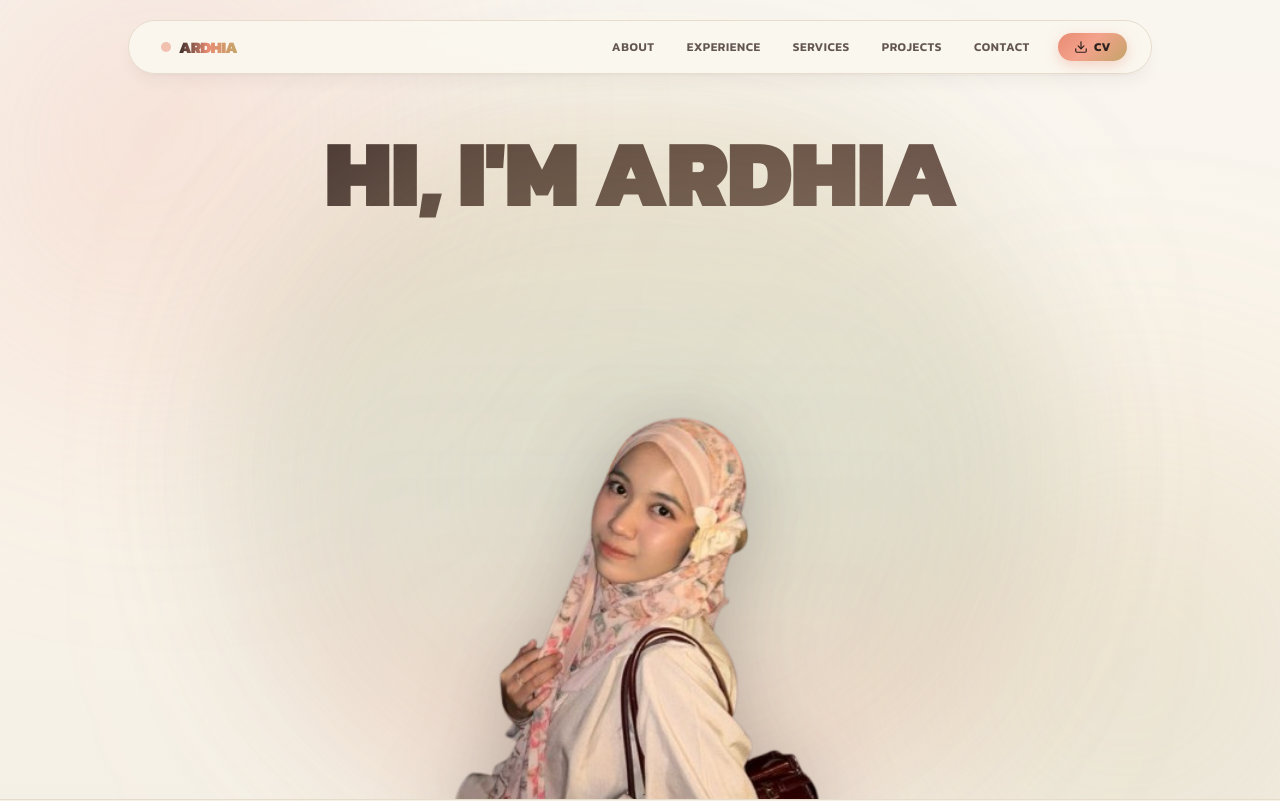
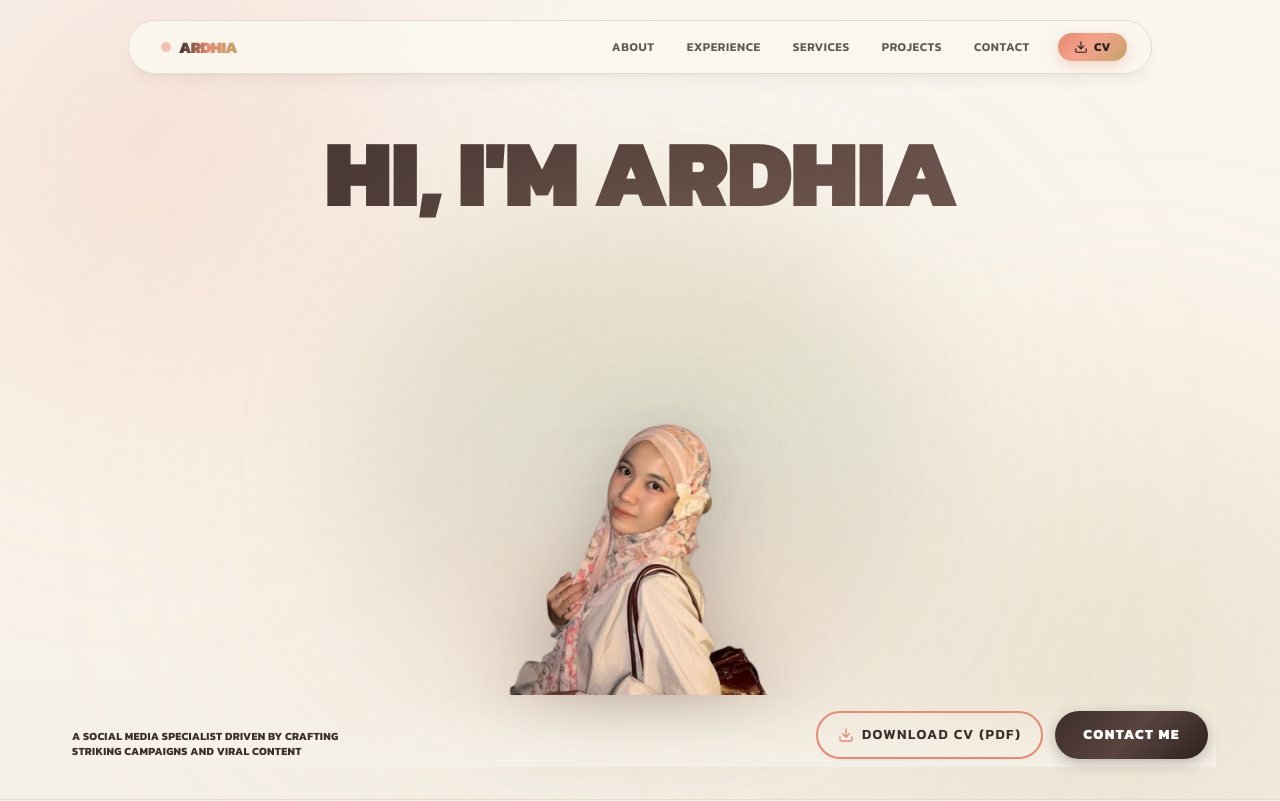
Before and after one commit to Braneee/portofolio-ardhia, a Next.js app: page / in a window 1280 px wide. Shown: the top 801 px of the page. Built offline with nearby package versions, Linux system fonts and the light colour scheme.

Commit message:
fix: radically separate desktop and mobile nodes to prevent all layout/cropping bugs

```diff
--- a/src/components/sections/HeroSection.tsx
+++ b/src/components/sections/HeroSection.tsx
@@ -105,19 +105,16 @@ export function HeroSection() {
         </FadeIn>
       </div>
 
+      {/* --- DESKTOP LAYOUT --- */}
       {/* Spacer to push bottom bar down on desktop */}
       <div className="hidden sm:block flex-1" />
 
-      {/* Centered Person Cutout */}
-      {/* On desktop: absolute at bottom (out of flow, bottom bar overlaps). On mobile: relative flex-1 (in flow, pushes bottom bar down). */}
-      <div className="relative flex-1 sm:absolute sm:bottom-0 sm:left-1/2 sm:-translate-x-1/2 z-10 flex items-end justify-center w-full pointer-events-none">
-        <FadeIn delay={0.4} y={20} className="flex items-end justify-center w-full">
+      {/* Desktop Image: absolute at the bottom. It renders ON TOP of the static bottom bar, letting transparent edges overlap gracefully. */}
+      <div className="hidden sm:flex absolute bottom-0 left-1/2 -translate-x-1/2 z-10 items-end justify-center w-full pointer-events-none">
+        <FadeIn delay={0.4} y={20} className="flex items-end justify-center">
           <Magnet padding={150} strength={3} activeTransition="transform 0.3s ease-out" inactiveTransition="transform 0.6s ease-in-out">
             <div className="relative group flex justify-center items-end">
-              {/* Soft Warm Glowing Aura Behind Cutout */}
               <div className="absolute inset-x-[-20%] bottom-0 top-[-20%] rounded-full bg-gradient-to-t from-[#F4A28C]/45 via-[#A8BBA2]/40 to-[#C4A468]/35 opacity-65 blur-3xl group-hover:opacity-90 transition duration-500 pointer-events-none" />
-
-              {/* Transparent Person Cutout Image */}
               <img
                 src="/images/ardhia-cutout.png"
                 alt="Ardhia Nurul Vitra Iskandar - Social Media Specialist"
@@ -126,16 +123,36 @@ export function HeroSection() {
                   objectPosition: 'bottom',
                   filter: 'drop-shadow(0 10px 40px rgba(61,46,43,0.3))',
                 }}
-                className="w-auto max-w-[150%] sm:max-w-none h-[50vh] sm:h-[65vh] md:h-[75vh] max-h-[800px] min-h-[350px] pointer-events-auto transition-transform duration-300 group-hover:scale-[1.03] origin-bottom"
+                className="w-auto h-[65vh] md:h-[75vh] max-h-[800px] min-h-[400px] pointer-events-auto transition-transform duration-300 group-hover:scale-[1.03] origin-bottom"
               />
             </div>
           </Magnet>
         </FadeIn>
       </div>
 
+      {/* --- MOBILE LAYOUT --- */}
+      {/* Mobile Image: relative and flex-1 so it naturally pushes the bottom bar down without overlapping it. */}
+      <div className="flex sm:hidden flex-1 items-end justify-center w-full pointer-events-none relative z-10">
+        <FadeIn delay={0.4} y={20} className="flex items-end justify-center w-full">
+          <div className="relative flex justify-center items-end">
+            <div className="absolute inset-x-[-20%] bottom-0 top-[-20%] rounded-full bg-gradient-to-t from-[#F4A28C]/45 via-[#A8BBA2]/40 to-[#C4A468]/35 opacity-65 blur-3xl pointer-events-none" />
+            <img
+              src="/images/ardhia-cutout.png"
+              alt="Ardhia Nurul Vitra Iskandar"
+              style={{
+                objectFit: 'contain',
+                objectPosition: 'bottom',
+                filter: 'drop-shadow(0 10px 40px rgba(61,46,43,0.3))',
+              }}
+              className="w-auto max-w-[150%] h-[50vh] min-h-[350px] pointer-events-auto origin-bottom"
+            />
+          </div>
+        </FadeIn>
+      </div>
+
       {/* Bottom Bar */}
-      {/* ALWAYS relative z-30 so it stacks on top of the image. On mobile, add a subtle gradient background. On desktop, transparent. */}
-      <div className="w-full max-w-6xl flex flex-col sm:flex-row justify-between items-center sm:items-end gap-5 sm:gap-6 pt-4 sm:pt-2 z-30 flex-shrink-0 relative bg-gradient-to-t from-[#F5F0E6] via-[#F5F0E6]/80 to-transparent sm:bg-none pb-2 sm:pb-0">
+      {/* On desktop: static (z-index ignored), so the absolute image renders ON TOP. On mobile: relative z-30 with gradient background so it sits below image and remains legible. */}
+      <div className="w-full max-w-6xl flex flex-col sm:flex-row justify-between items-center sm:items-end gap-5 sm:gap-6 pt-4 sm:pt-2 flex-shrink-0 relative sm:static z-30 bg-gradient-to-t from-[#F5F0E6] via-[#F5F0E6]/80 to-transparent sm:bg-none pb-2 sm:pb-0">
         <FadeIn delay={0.35} y={20} className="w-full sm:w-auto flex justify-center sm:block">
           <p className="text-[#3D2E2B] font-bold sm:font-light uppercase tracking-wide leading-snug text-center sm:text-left text-[11px] sm:text-[clamp(0.8rem,1.2vw,1.2rem)] max-w-[300px] sm:max-w-[320px] drop-shadow-[0_2px_4px_rgba(255,255,255,1)] sm:drop-shadow-[0_2px_10px_rgba(255,255,255,0.8)] px-2">
             a social media specialist driven by crafting striking campaigns and viral content
```
